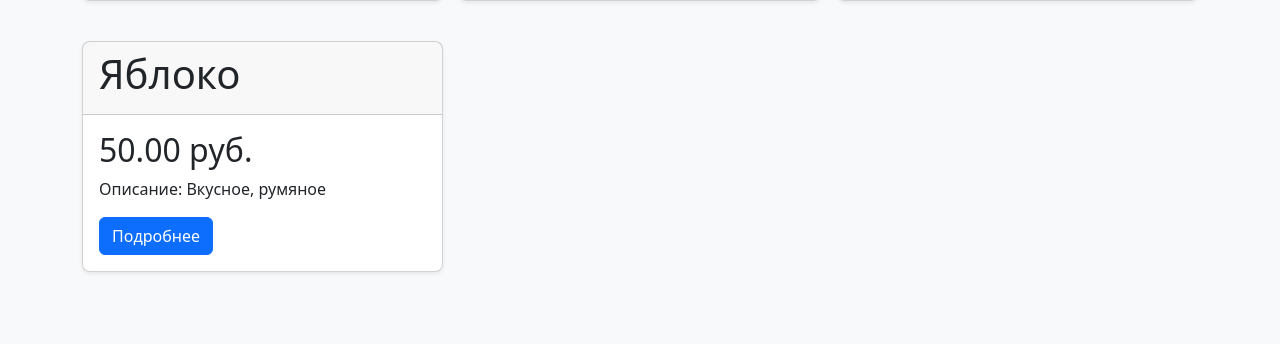
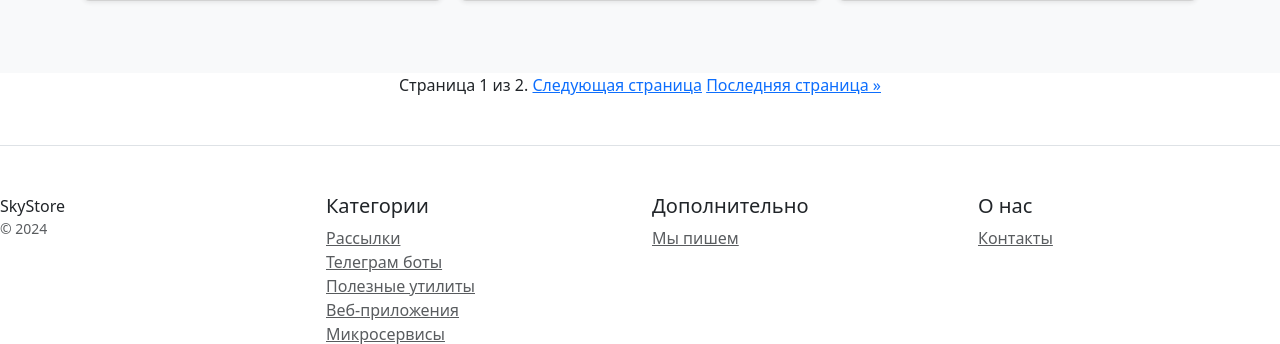
Before and after one commit to YanaSozoniva/onlain_store-django, a Django app: page / in a window 1280 px wide. Shown: the part 563-907 px from the top of the page. Run offline with Django 5.2, Linux system fonts and the light colour scheme; data comes from the database, SQL or seed files in the repository; some libraries are stand-ins or nearby versions.

Commit message:
Реализован постраничный вывода списка товаров на главной странице, добавлен paginator в products_list.html

```diff
--- a/catalog/templates/catalog/products_list.html
+++ b/catalog/templates/catalog/products_list.html
@@ -3,10 +3,11 @@
 {% block content %}
 
 <div class="album py-5 bg-body-tertiary">
+
     <div class="container">
 
       <div class="row row-cols-1 row-cols-sm-2 row-cols-md-3 g-3">
-            {% for product in products %}
+ {% for product in product_page.object_list %}
         <div class="col-3">
 
             <div class="card mb-4 rounded-3 shadow-sm">
@@ -23,9 +24,27 @@
             </div>
 
         </div>
-          {%endfor%}
+ {% endfor %}
     </div>
 
 </div>
+
+</div>
+<div class="pagination justify-content-center">
+    <span class="step-links">
+        {% if product_page.has_previous %}
+            <a href="?page=1">&laquo; Первая страница</a>
+            <a href="?page={{ product_page.previous_page_number }}">Предыдущая страница</a>
+        {% endif %}
+
+        <span class="current">
+            Страница {{ product_page.number }} из {{ product_page.paginator.num_pages }}.
+        </span>
+
+        {% if product_page.has_next %}
+            <a href="?page={{ product_page.next_page_number }}">Следующая страница</a>
+            <a href="?page={{ product_page.paginator.num_pages }}">Последняя страница &raquo;</a>
+        {% endif %}
+    </span>
 </div>
 {% endblock %}
--- a/catalog/views.py
+++ b/catalog/views.py
@@ -2,13 +2,19 @@ from django.http import HttpResponse
 from django.shortcuts import render, get_object_or_404, redirect
 from catalog.models import Product, Contact
 from catalog.forms import AddProduct
+from django.core.paginator import Paginator, EmptyPage, PageNotAnInteger
 
 
 def products_list(request):
     # Получаем последние 5 созданных продуктов
     # latest_products = Product.objects.order_by('-created_at')[:5]
-    latest_products = Product.objects.all()
-    context = {'products': latest_products}
+    products = Product.objects.all()
+    # постраничные вывод списка товаров по 3 на одной странице
+    paginator = Paginator(products, 3)
+    # Получаем номер страницы
+    page_number = request.GET.get('page')
+    product_page = paginator.get_page(page_number)
+    context = {"product_page": product_page}
     # Выводим продукты в консоль
     # for product in latest_products:
     #     print(product)
```
